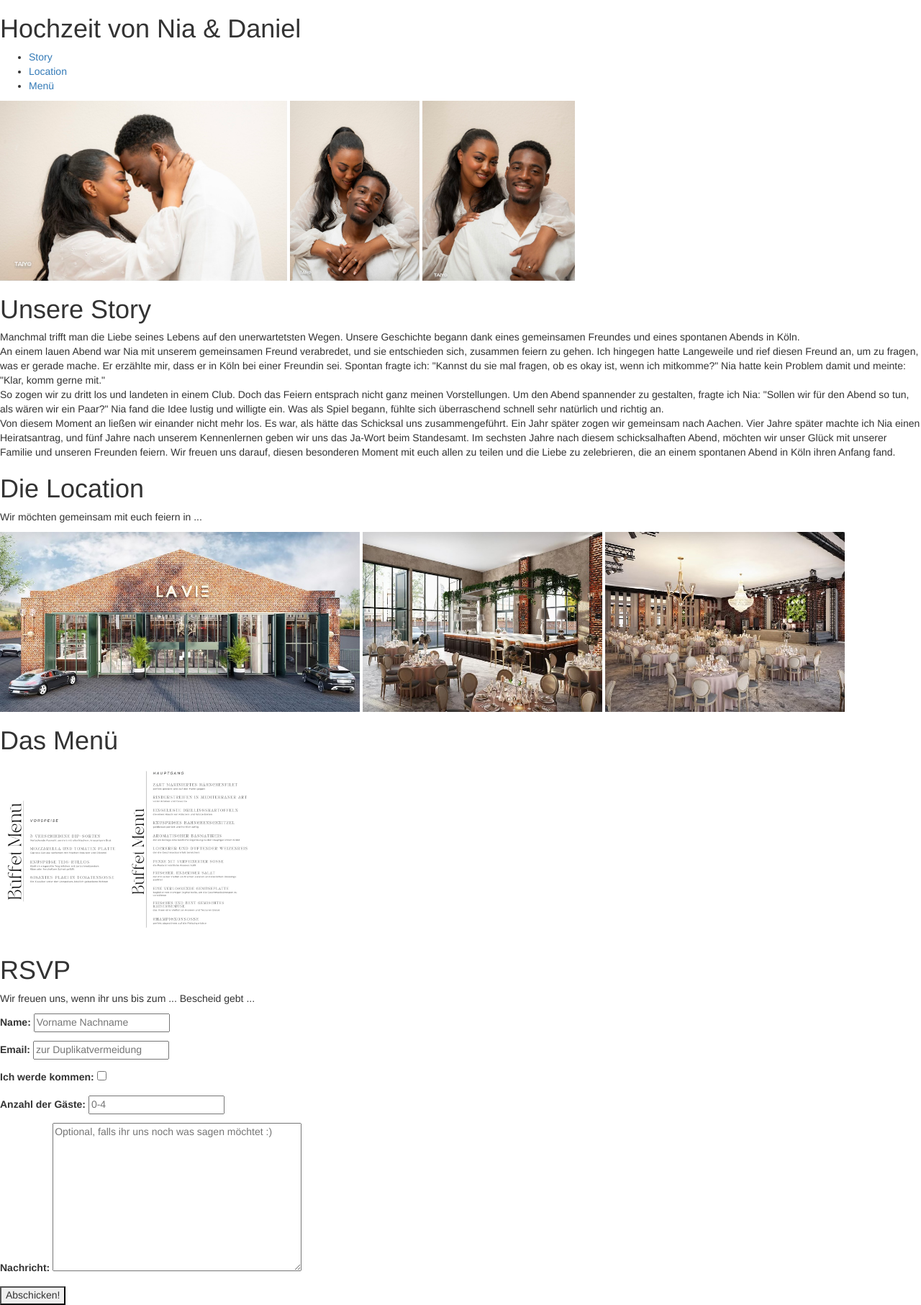
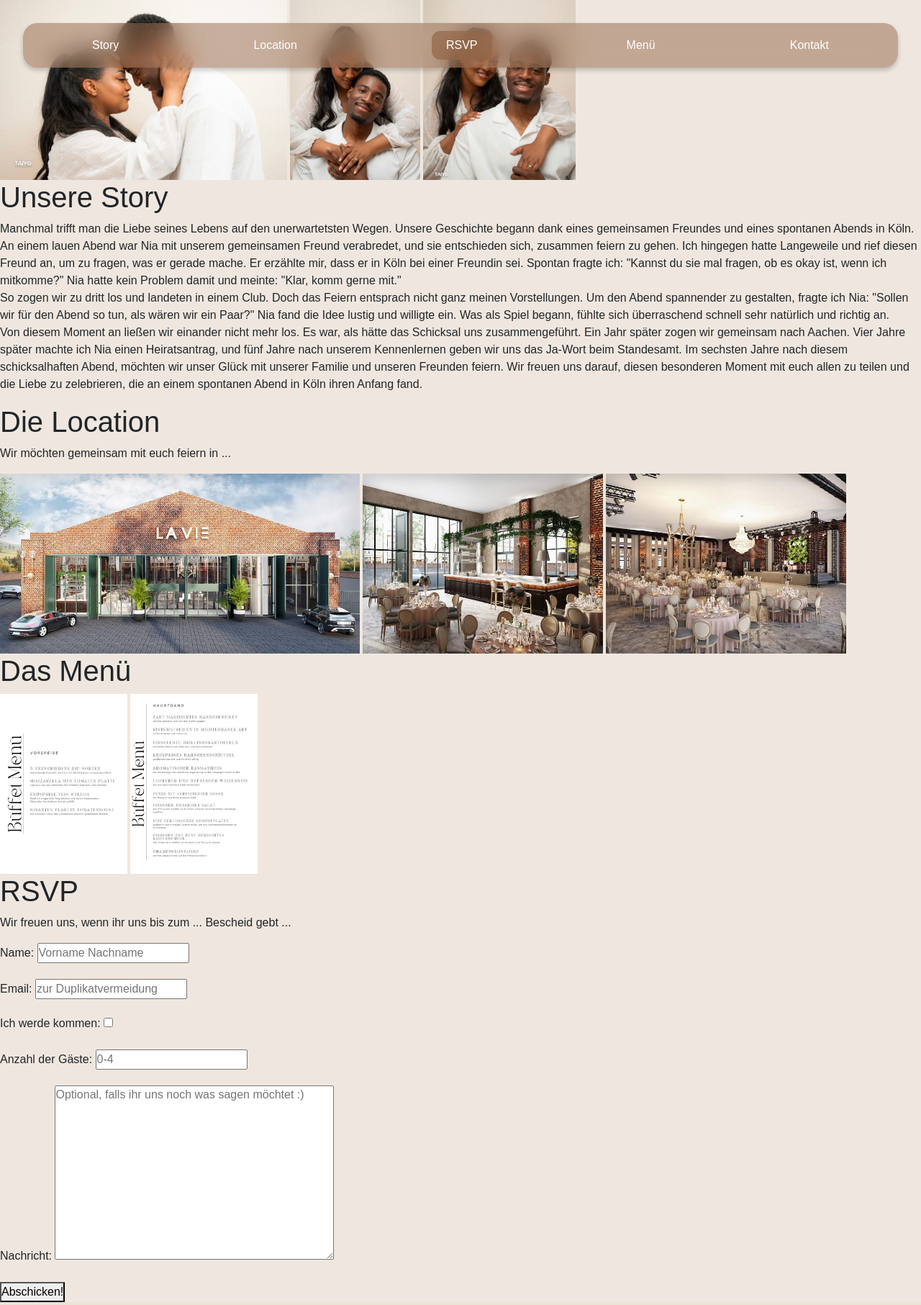
Before and after one commit to nico-fst/dabstar-wedding.de, a Django app: page / in a window 1280 px wide. Shown: the whole page at 72% size. Run offline with Django 4.2, Linux system fonts and the light colour scheme; some libraries are stand-ins or nearby versions.

Commit message:
+ nav bar (glossy)

```diff
--- a/dabstar_wedsite/wedsite/static/wedsite/styles_nico.css
+++ b/dabstar_wedsite/wedsite/static/wedsite/styles_nico.css
@@ -1,15 +1,14 @@
 :root {
-    --whitish: #F2F4F3;
-    --brownish: #A9927D;
-    --brown: #5E4F3F;
-}
-
-.test {
-    background-color: var(--brownish);
-}
-
-.body-container {
-    background-color: red;
+    --whitish1: #ede8e2;
+    --whitish2: #efe7df;
+    --whitish3: #e8d9c9;
+    --brown1: #e5cbb3;
+    --brown2: #c7b09a;
+    --brown3: #ad9985;
+    --brown4: #847363;
+    --brown5: #5e4f3f;
+    --nav: rgba(147, 103, 72, 0.5);
+    --nav-darker: rgba(147, 103, 72, 0.7);
 }
 
 img {
@@ -19,3 +18,45 @@ img {
 .errortext {
     color: red;
 }
+
+.header {
+    position: fixed;
+    top: 2rem;
+    width: 95%;
+    right: 2.5%;;
+    padding: 0.2rem 5rem;
+    background-color: var(--nav);
+    backdrop-filter: blur(1rem);
+    box-shadow: 0 4px 6px rgba(0, 0, 0, .2);
+    border-radius: 1.25rem;
+}
+
+.header a {
+    text-decoration: none;
+    color: white;
+}
+
+* {
+    margin: 0;
+    padding: 0;
+    box-sizing: border-box;
+    font-family: "Poppins", sans-serif;
+}
+
+body {
+    min-height: 100vh;
+    background-color: var(--whitish2);
+}
+
+#rsvp-nav {
+    background-color: var(--nav-darker);
+    padding: .5em 1em;
+    border-radius: 0.75rem;
+    padding: 0.5rem 1.25rem;
+    transition: background-color 0.3s ease, transform 0.3s ease;
+}
+
+#rsvp-nav:hover {
+    background-color: var(--brown5);
+    transform: scale(1.25);
+}
--- a/dabstar_wedsite/wedsite/templates/wedsite/layout.html
+++ b/dabstar_wedsite/wedsite/templates/wedsite/layout.html
@@ -15,34 +15,20 @@
 
 	<!-- own styles -->
 	<link rel='stylesheet' href="{% static 'wedsite/styles_nico.css' %}">
-	<!-- styles from lib -->
-    {% comment %} <link rel="stylesheet" href="{% static 'wedsite/styles.css' %}"> {% endcomment %}
-
-    <!-- Animate.css -->
-	<link rel="stylesheet" href="{% static 'wedsite/animate.css' %}">
-	<!-- Icomoon Icon Fonts-->
-	<link rel="stylesheet" href="{% static 'wedsite/icomoon.css' %}">
-	<!-- Bootstrap  -->
-	<link rel="stylesheet" href="{% static 'wedsite/bootstrap.css' %}">
-	<!-- Magnific Popup -->
-	<link rel="stylesheet" href="{% static 'wedsite/magnific-popup.css' %}">
-	<!-- Owl Carousel  -->
-	<link rel="stylesheet" href="{% static 'wedsite/owl.carousel.min.css' %}">
-	<link rel="stylesheet" href="{% static 'wedsite/owl.theme.default.min.css' %}">
 </head>
 
 <body>
 
-	<header>
-		<h1>Hochzeit von Nia & Daniel</h1>
-		<nav>
-			<ul>
-				<li><a href="#story">Story<a/></li>
-				<li><a href="#location">Location<a/></li>
-				<li><a href="#menu">Menü<a/></li>
-			<ul>
-		</nav>
-	</header>
+<header class="header">
+	<nav class="navbar">
+		<a href="#story">Story</a>
+		<a href="#location">Location</a>
+		<a id="rsvp-nav" href="#rsvp">RSVP</a>
+		<a href="#menu">Menü</a>
+		<a href="mailto:he_was_willst_du@example.com">Kontakt</a>
+	</nav>
+
+</header>
 
 	{% if errors %}
 		<h3>Oh no, mindestens ein Fehlerleinchen ist aufgetreten:</h3>
```
